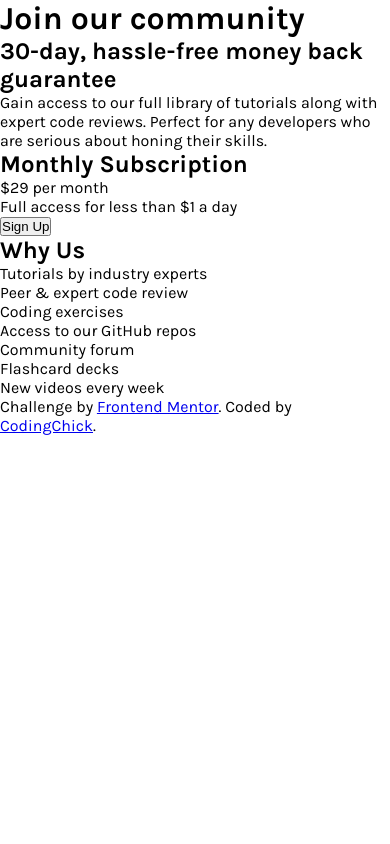
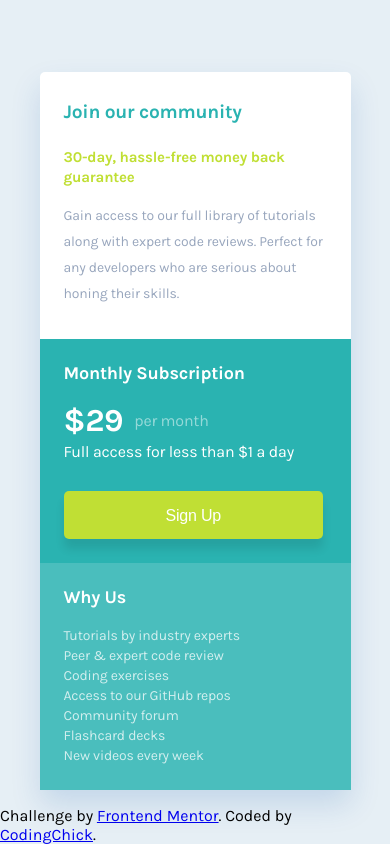
Before and after one commit to awesomeCoding999/frontend-mentor-single-price-grid, a plain HTML site: page index.html in a window 390 px wide. Drawn offline with Linux system fonts and the light colour scheme.

Commit message:
feat: adding mobile styles

```diff
--- a/index.html
+++ b/index.html
@@ -33,18 +33,20 @@
       </div>
       <div class="price-container">
         <h2 class="price-subtitle">Monthly Subscription</h2>
-        <p class="price">
-          &dollar;29 <span class="per-month-text">per month</span>
-        </p>
+        <div class="price-details">
+          <p class="price">&dollar;29</p>
+          <p class="per-month-text">per month</p>
+        </div>
+
         <p class="price-description">
           Full access for less than &dollar;1 a day
         </p>
-        <button class="sign-up">Sign Up</button>
+        <button class="sign-up-btn">Sign Up</button>
       </div>
       <div class="value-proposition">
         <h2 class="value-subtitle">Why Us</h2>
 
-        <ul class="value-description">
+        <ul class="value-list-items">
           <li>Tutorials by industry experts</li>
           <li>Peer &amp; expert code review</li>
           <li>Coding exercises</li>
--- a/styles.css
+++ b/styles.css
@@ -7,12 +7,146 @@
 }
 
 :root {
-  --cyan: hsl(179, 62%, 43%);
+  --cyan: #2ab3b1;
+  --aqua-blue: #4abebd;
   --bright-yellow: hsl(71, 73%, 54%);
   --light-grey: hsl(204, 43%, 93%);
-  --greyish-blue: hsl(218, 22%, 67%);
+  --greyish-blue: #98a6bd;
+  --light-blue: #e6eff5;
+  --white: #fff;
 }
 
 body {
   font-family: "Karla", sans-serif;
+  font-style: normal;
+  background-color: var(--light-blue);
+  height: 100vh;
+  display: flex;
+  flex-direction: column;
+  justify-content: center;
+  align-items: center;
 }
+
+.card {
+  width: 311px;
+  background-color: var(--white);
+  box-shadow: 0px 15px 30px rgba(0, 81, 171, 0.148847);
+  margin-top: 72px;
+  margin-bottom: 1rem;
+  border-radius: 5px;
+}
+
+.hero {
+  padding: 0 1.5rem;
+}
+
+.title {
+  color: var(--cyan);
+  font-weight: 700;
+  font-size: 1.2rem;
+  line-height: 23px;
+  letter-spacing: -0.25px;
+  margin: 28px 0 24px;
+}
+
+.subtitle {
+  font-weight: 700;
+  font-size: 15px;
+  line-height: 20px;
+  letter-spacing: -0.1875px;
+  color: var(--bright-yellow);
+}
+
+.description {
+  font-weight: 400;
+  font-size: 14px;
+  line-height: 26px;
+  letter-spacing: -0.175px;
+  color: var(--greyish-blue);
+  margin: 1rem 0 2rem;
+}
+
+.price-container {
+  background-color: var(--cyan);
+  padding: 0 1.5rem;
+}
+
+.price-subtitle {
+  color: var(--white);
+  font-size: 18px;
+  line-height: 21px;
+  letter-spacing: -0.225px;
+  padding: 24px 0 18px;
+}
+
+.price-details {
+  display: flex;
+  align-items: center;
+}
+
+.price {
+  font-weight: 700;
+  font-size: 32px;
+  line-height: 37px;
+  letter-spacing: -0.4px;
+  color: var(--white);
+}
+
+.per-month-text {
+  font-weight: 400;
+  font-size: 16px;
+  line-height: 26px;
+  letter-spacing: -0.2px;
+  color: var(--white);
+  mix-blend-mode: normal;
+  opacity: 0.5;
+  margin-left: 11px;
+}
+
+.price-description {
+  font-weight: 400;
+  font-size: 1rem;
+  line-height: 26px;
+  letter-spacing: -0.2px;
+  color: var(--white);
+}
+
+.sign-up-btn {
+  background: var(--bright-yellow);
+  color: var(--white);
+  font-size: 1rem;
+  line-height: 19px;
+  letter-spacing: -0.2px;
+  box-shadow: 0px 10px 10px rgba(0, 0, 0, 0.0973011);
+  border-radius: 5px;
+  border: none;
+  padding: 15px 102px 14px;
+  margin: 26px 0 24px;
+  cursor: pointer;
+}
+
+.value-proposition {
+  padding: 0 1.5rem;
+  background-color: var(--aqua-blue);
+}
+
+.value-subtitle {
+  font-weight: 700;
+  font-size: 18px;
+  line-height: 21px;
+  letter-spacing: -0.225px;
+  color: var(--white);
+  padding: 24px 0 18px;
+}
+
+.value-list-items {
+  list-style-type: none;
+  font-weight: 400;
+  font-size: 14px;
+  line-height: 20px;
+  letter-spacing: -0.175px;
+  color: var(--white);
+  mix-blend-mode: normal;
+  opacity: 0.75;
+  padding-bottom: 24px;
+}
```
Also changed, not shown: images/final-mobile.png (added), 1 other file.
